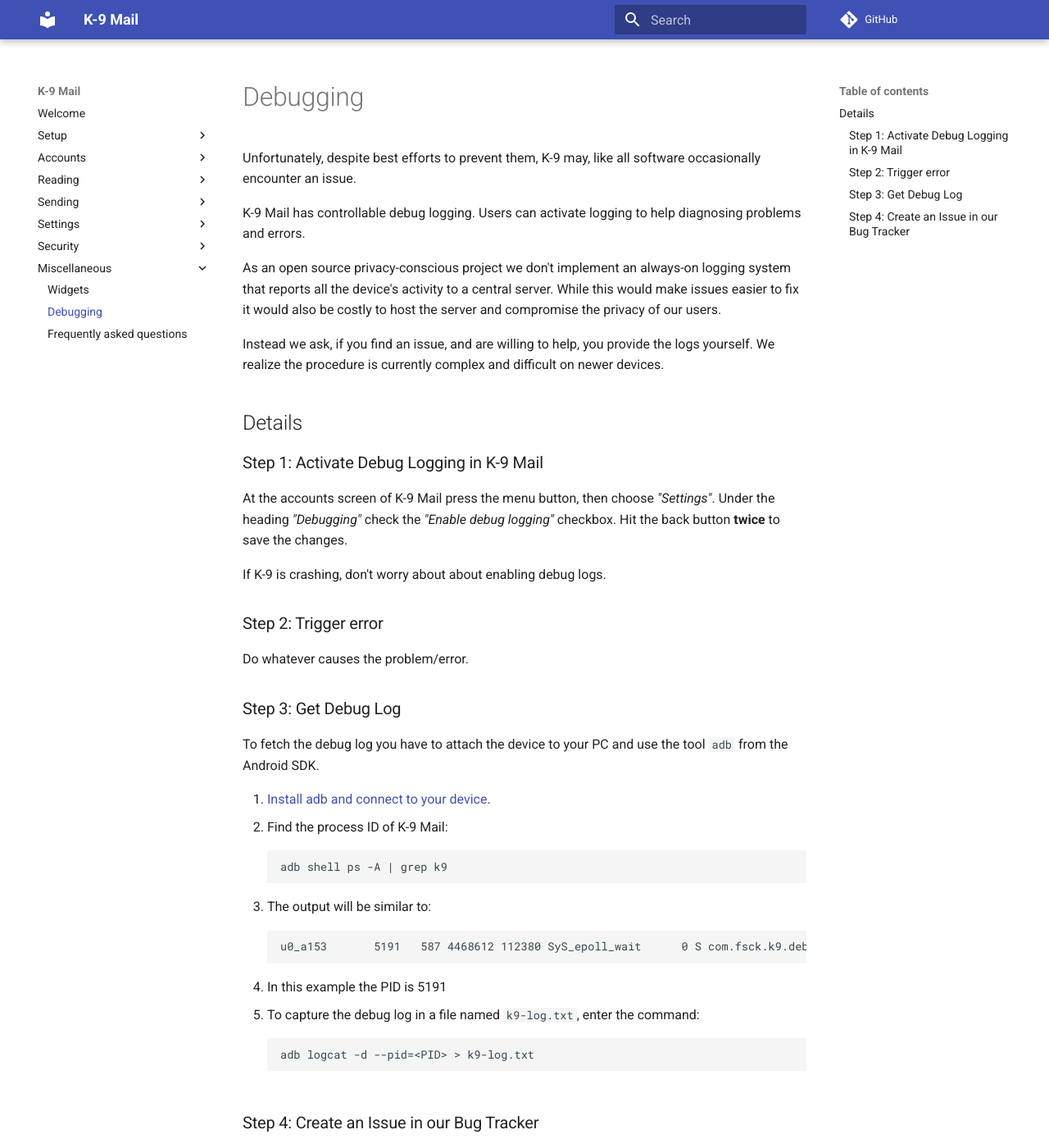
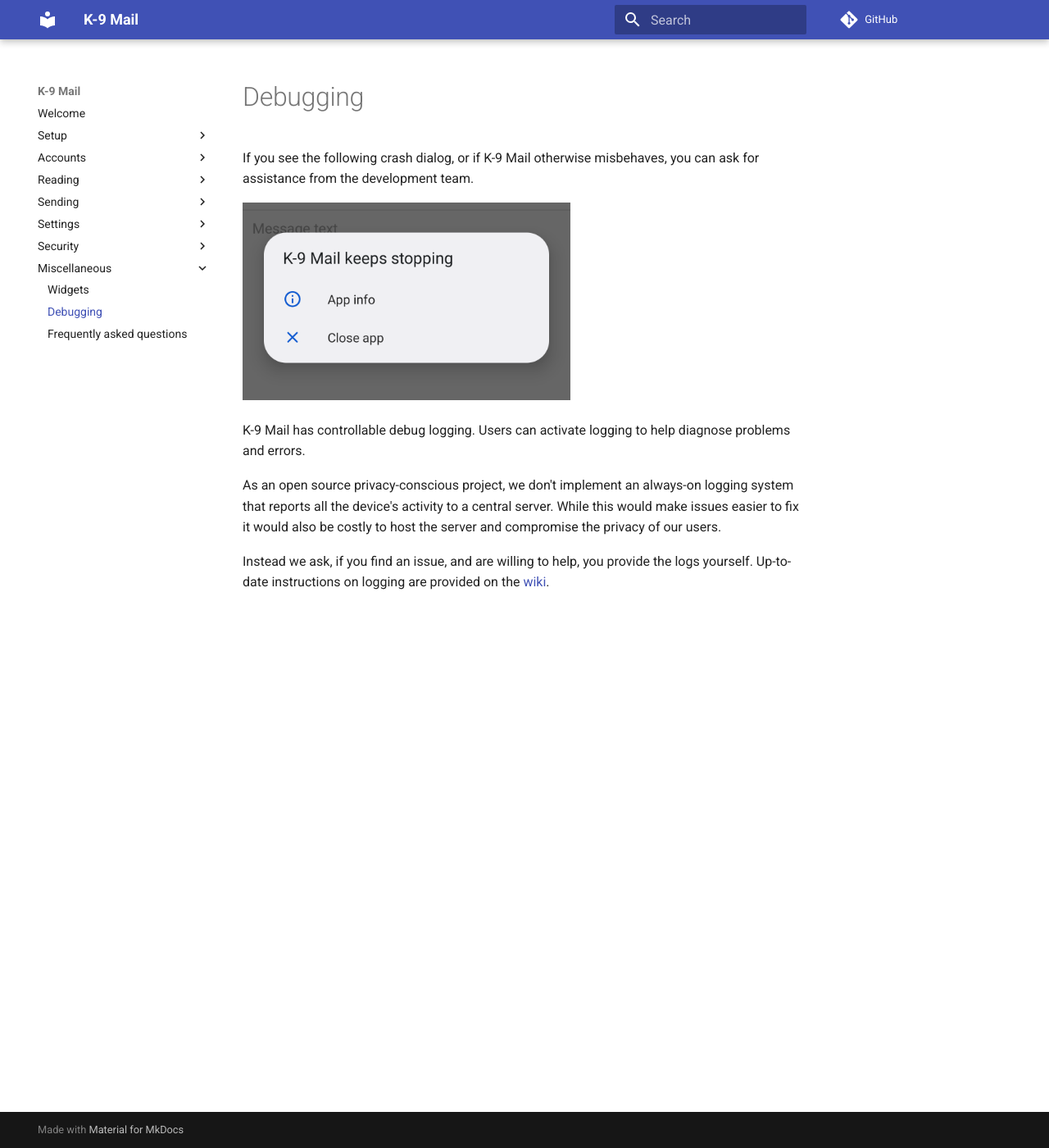
Before and after one commit to k9mail/k9mail-docs, an MkDocs documentation site: the page built from docs/en/current/misc/debugging.md, in a window 1280 px wide and 1400 px high. Shown: the whole window at 82% size. Built offline with MkDocs 1.6.1 and Material for MkDocs 9.7.7, drawn with Linux system fonts in a browser that asks for light colours; comment, search, counter and statistics services are not loaded; some of the changed text lies outside the part shown.

Commit message:
Update Debugging page (#82)
* trim verbiage

* add screenshot

```diff
--- a/docs/en/current/misc/debugging.md
+++ b/docs/en/current/misc/debugging.md
@@ -1,53 +1,15 @@
 # Debugging
 
-Unfortunately, despite best efforts to prevent them, K-9 may, like all software occasionally encounter an issue.
+If you see the following crash dialog, or if K-9 Mail otherwise misbehaves, you can ask for assistance from
+the development team.
 
-K-9 Mail has controllable debug logging. Users can activate logging to help diagnosing problems and errors.
+![Crash Dialog](img/crash.png)
 
-As an open source privacy-conscious project we don't implement an always-on logging system that
+K-9 Mail has controllable debug logging. Users can activate logging to help diagnose problems and errors.
+
+As an open source privacy-conscious project, we don't implement an always-on logging system that
 reports all the device's activity to a central server. While this would make issues easier to fix
 it would also be costly to host the server and compromise the privacy of our users.
 
 Instead we ask, if you find an issue, and are willing to help, you provide the logs yourself.
-We realize the procedure is currently complex and difficult on newer devices.
-
-## Details
-
-### Step 1: Activate Debug Logging in K-9 Mail
-At the accounts screen of K-9 Mail press the menu button, then choose _"Settings"_. Under the heading _"Debugging"_
-check the _"Enable debug logging"_ checkbox. Hit the back button **twice** to save the changes.
-
-If K-9 is crashing, don't worry about about enabling debug logs.
-
-### Step 2: Trigger error
-Do whatever causes the problem/error.
-
-### Step 3: Get Debug Log
-To fetch the debug log you have to attach the device to your PC and use the tool `adb` from the Android SDK.
-
-1. [Install adb and connect to your device](https://github.com/k9mail/k-9/wiki/Installing-adb).
-2. Find the process ID of K-9 Mail:
-
-        adb shell ps -A | grep k9
-
-3. The output will be similar to:
-
-        u0_a153       5191   587 4468612 112380 SyS_epoll_wait      0 S com.fsck.k9.debug
-
-4. In this example the PID is 5191
-5. To capture the debug log in a file named `k9-log.txt`, enter the command:
-
-        adb logcat -d --pid=<PID> > k9-log.txt
-
-
-### Step 4: Create an Issue in our Bug Tracker
-To be able to fix your problem we need to know about it. Please create a
-[new issue](https://github.com/k9mail/k-9/issues/new/choose) in our [bug tracker](https://github.com/k9mail/k-9/issues).
-Attach a copy of the debug log you just created.
-
-It's okay to remove your password from the debug log. Other than that, please give us as much of the log as you possibly
-can.
-
-**Important:** Include the exact version number of your installed K-9 Mail in the bug report. Read
-[GetVersionNumber](https://github.com/k9mail/k-9/wiki/GetVersionNumber) if you need help on finding out which version
-of K-9 you're running.
+Up-to-date instructions on logging are provided on the [wiki](https://github.com/thundernest/k-9/wiki/LoggingErrors).
```
Also changed, not shown: docs/en/current/misc/img/crash.png (added).
